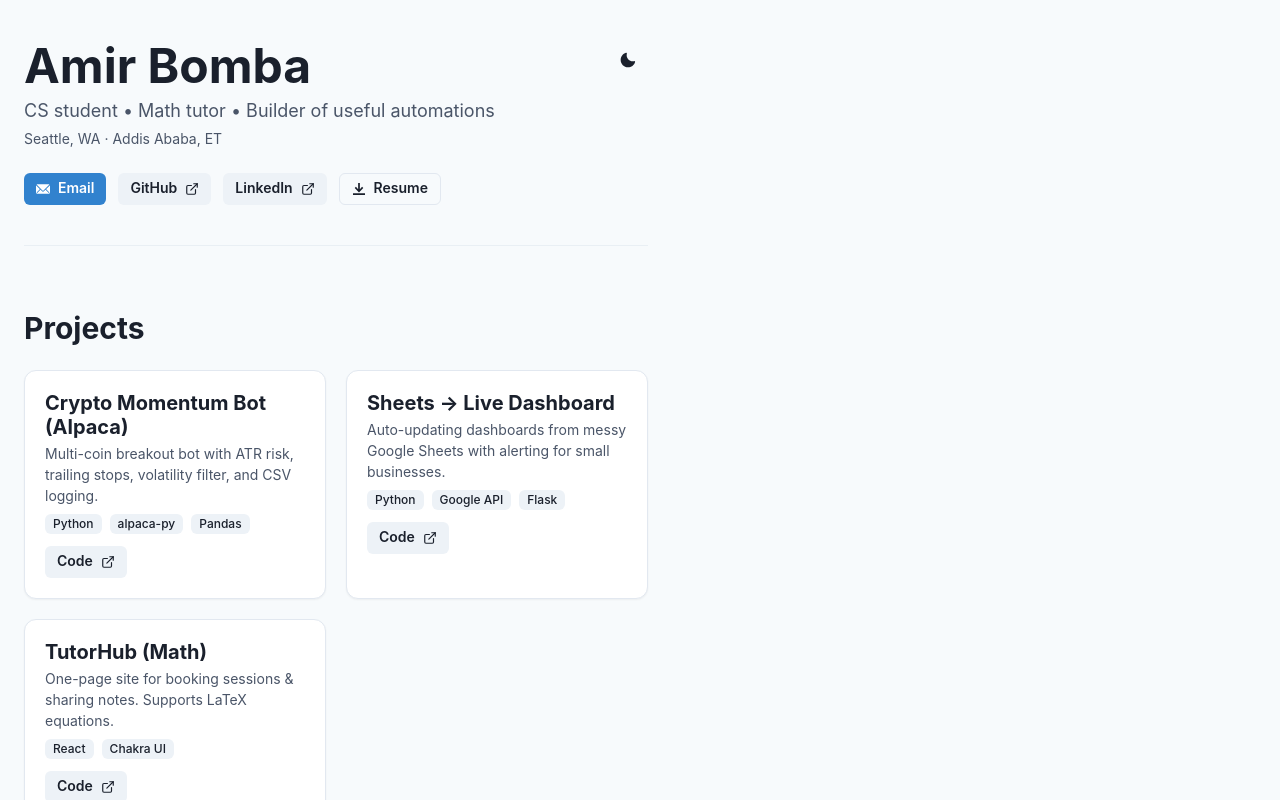
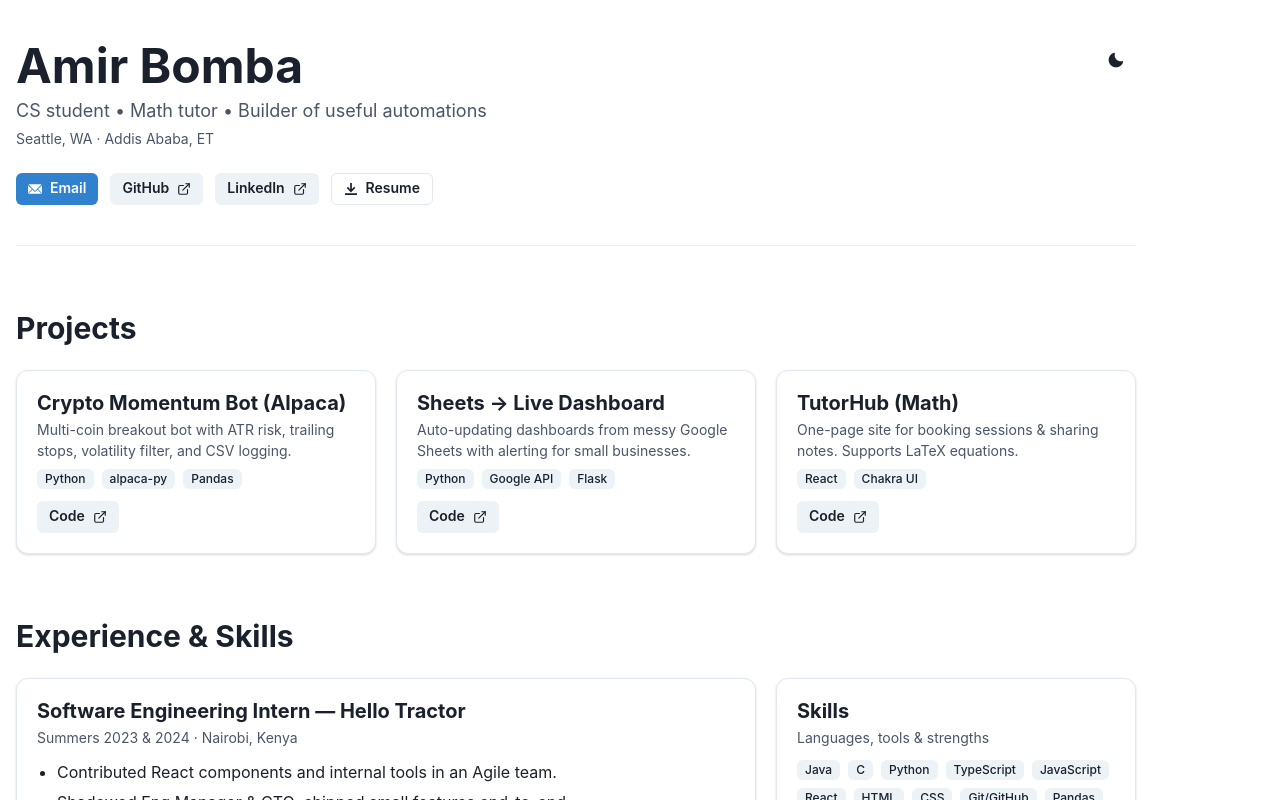
Before and after one commit to Abomba06/my-portfolio, a React (Vite) app: page / in a window 1280 px wide. Shown: the top 800 px of the page. Built offline with nearby package versions, Linux system fonts and the light colour scheme.

Commit message:
fixed formatting and color issues

```diff
--- a/src/App.tsx
+++ b/src/App.tsx
@@ -1,17 +1,42 @@
 // src/App.tsx
 import type { ReactNode } from "react";
 import {
-  Box, Container, Heading, Text, Button, HStack, VStack, Link,
-  SimpleGrid, Stack, Tag, Divider, IconButton, useColorMode,
-  useColorModeValue, Card, CardHeader, CardBody, List, ListItem, Spacer
+  Box,
+  Container,
+  Heading,
+  Text,
+  Button,
+  HStack,
+  VStack,
+  Link,
+  SimpleGrid,
+  Stack,
+  Tag,
+  Divider,
+  IconButton,
+  useColorMode,
+  useColorModeValue,
+  Card,
+  CardHeader,
+  CardBody,
+  List,
+  ListItem,
+  Spacer,
+  Flex,
 } from "@chakra-ui/react";
-import { EmailIcon, ExternalLinkIcon, DownloadIcon, MoonIcon, SunIcon } from "@chakra-ui/icons";
+import {
+  EmailIcon,
+  ExternalLinkIcon,
+  DownloadIcon,
+  MoonIcon,
+  SunIcon,
+} from "@chakra-ui/icons";
 
 /* ---------- Content (edit me) ---------- */
 const LINKS = {
   email: "bomba.amir1@gmail.com",
-  github: "https://github.com/your-username",
-  linkedin: "https://www.linkedin.com/in/your-handle/",
+  github: "https://github.com/Abomba06",
+  linkedin: "https://www.linkedin.com/in/amir-bomba-7b749331a/",
   resume: "/resume.pdf",
 };
 
@@ -21,8 +46,18 @@ const PROFILE = {
   location: "Seattle, WA · Addis Ababa, ET",
 };
 
-type Project = { title: string; desc: string; stack: string[]; links: { code?: string; demo?: string } };
-type Experience = { company: string; role: string; period: string; bullets: string[] };
+type Project = {
+  title: string;
+  desc: string;
+  stack: string[];
+  links: { code?: string; demo?: string };
+};
+type Experience = {
+  company: string;
+  role: string;
+  period: string;
+  bullets: string[];
+};
 type Education = { school: string; detail: string; extra?: string };
 
 const PROJECTS: Project[] = [
@@ -78,29 +113,50 @@ const EXPERIENCE: Experience[] = [
 ];
 
 const SKILLS = [
-  "Java","C","Python","TypeScript","JavaScript","React","HTML","CSS","Git/GitHub",
-  "Pandas","NumPy","Agile/Scrum","Higher-level Math","Problem Solving"
+  "Java",
+  "C",
+  "Python",
+  "TypeScript",
+  "JavaScript",
+  "React",
+  "HTML",
+  "CSS",
+  "Git/GitHub",
+  "Pandas",
+  "NumPy",
+  "Agile/Scrum",
+  "Higher-level Math",
+  "Problem Solving",
 ];
 
 const EDUCATION: Education[] = [
   {
     school: "Temple University",
     detail: "B.S. Computer Science (in progress)",
-    extra: "Coursework: Data Structures, Algorithms, Probability/Statistics, Physics",
+    extra:
+      "Coursework: Data Structures, Algorithms, Probability/Statistics, Physics",
   },
   {
     school: "International Community School of Addis Ababa",
     detail: "IB Diploma (2024)",
-    extra: "HL: Math AA, Business Mgmt, CS · ISSEA captain; high-jump record (2024)",
+    extra:
+      "HL: Math AA, Business Mgmt, CS · ISSEA captain; high-jump record (2024)",
   },
 ];
 
 /* ---------- Layout helpers ---------- */
-interface SectionProps { title: string; children: ReactNode; mt?: number; mb?: number }
+interface SectionProps {
+  title: string;
+  children: ReactNode;
+  mt?: number;
+  mb?: number;
+}
 function Section({ title, children, mt = 16, mb = 8 }: SectionProps) {
   return (
     <Box as="section" mt={mt} mb={mb}>
-      <Heading size="lg" mb={6}>{title}</Heading>
+      <Heading size="lg" mb={6}>
+        {title}
+      </Heading>
       {children}
     </Box>
   );
@@ -114,34 +170,52 @@ export default function App() {
 
   return (
     <Box minH="100vh">
-      <Container maxW="2xl" py={{ base: 8, md: 10 }}>
+      <Container maxW="6xl" py={{ base: 8, md: 10 }}>
         {/* Header / Hero */}
         <HStack align="start" mb={6}>
           <VStack align="start" spacing={1}>
-            <Heading size="2xl" lineHeight={1.1}>{PROFILE.name}</Heading>
-            <Text fontSize="lg" color={subtle}>{PROFILE.tagline}</Text>
-            <Text fontSize="sm" color={subtle}>{PROFILE.location}</Text>
+            <Heading size="2xl" lineHeight={1.1}>
+              {PROFILE.name}
+            </Heading>
+            <Text fontSize="lg" color={subtle}>
+              {PROFILE.tagline}
+            </Text>
+            <Text fontSize="sm" color={subtle}>
+              {PROFILE.location}
+            </Text>
           </VStack>
           <Spacer />
           <IconButton
             aria-label="Toggle color mode"
-            icon={colorMode === "light" ? <MoonIcon/> : <SunIcon/>}
+            icon={colorMode === "light" ? <MoonIcon /> : <SunIcon />}
             onClick={toggleColorMode}
             variant="ghost"
           />
         </HStack>
 
         <HStack spacing={3} mb={10} flexWrap="wrap">
-          <Button as={Link} href={`mailto:${LINKS.email}`} leftIcon={<EmailIcon/>} colorScheme="blue" size="sm">
+          <Button
+            as={Link}
+            href={`mailto:${LINKS.email}`}
+            leftIcon={<EmailIcon />}
+            colorScheme="blue"
+            size="sm"
+          >
             Email
           </Button>
           <Button as={Link} href={LINKS.github} isExternal size="sm">
-            GitHub <ExternalLinkIcon ml={2}/>
+            GitHub <ExternalLinkIcon ml={2} />
           </Button>
           <Button as={Link} href={LINKS.linkedin} isExternal size="sm">
-            LinkedIn <ExternalLinkIcon ml={2}/>
+            LinkedIn <ExternalLinkIcon ml={2} />
           </Button>
-          <Button as={Link} href={LINKS.resume} leftIcon={<DownloadIcon/>} variant="outline" size="sm">
+          <Button
+            as={Link}
+            href={LINKS.resume}
+            leftIcon={<DownloadIcon />}
+            variant="outline"
+            size="sm"
+          >
             Resume
           </Button>
         </HStack>
@@ -150,7 +224,7 @@ export default function App() {
 
         {/* Projects */}
         <Section title="Projects">
-          <SimpleGrid columns={{ base: 1, md: 2 }} spacing={5}>
+          <SimpleGrid columns={{ base: 1, sm: 2, lg: 3 }} spacing={5}>
             {PROJECTS.map((p) => (
               <Card
                 key={p.title}
@@ -160,27 +234,46 @@ export default function App() {
                 borderColor={border}
                 rounded="xl"
                 transition="all .2s ease"
-                _hover={{ transform: "translateY(-2px)", shadow: "md", borderColor: useColorModeValue("gray.300","gray.600") }}
+                _hover={{
+                  transform: "translateY(-2px)",
+                  shadow: "md",
+                  borderColor: useColorModeValue("gray.300", "gray.600"),
+                }}
               >
                 <CardHeader pb={2}>
                   <Heading size="md">{p.title}</Heading>
-                  <Text mt={1} fontSize="sm" color={subtle}>{p.desc}</Text>
+                  <Text mt={1} fontSize="sm" color={subtle}>
+                    {p.desc}
+                  </Text>
                 </CardHeader>
                 <CardBody pt={0}>
                   <HStack spacing={2} mb={3} flexWrap="wrap">
                     {p.stack.map((s) => (
-                      <Tag key={s} size="sm" variant="subtle">{s}</Tag>
+                      <Tag key={s} size="sm" variant="subtle">
+                        {s}
+                      </Tag>
                     ))}
                   </HStack>
                   <HStack spacing={3}>
                     {p.links.code && (
-                      <Button as={Link} href={p.links.code} isExternal size="sm">
-                        Code <ExternalLinkIcon ml={2}/>
+                      <Button
+                        as={Link}
+                        href={p.links.code}
+                        isExternal
+                        size="sm"
+                      >
+                        Code <ExternalLinkIcon ml={2} />
                       </Button>
                     )}
                     {p.links.demo && (
-                      <Button as={Link} href={p.links.demo} isExternal variant="outline" size="sm">
-                        Live Demo <ExternalLinkIcon ml={2}/>
+                      <Button
+                        as={Link}
+                        href={p.links.demo}
+                        isExternal
+                        variant="outline"
+                        size="sm"
+                      >
+                        Live Demo <ExternalLinkIcon ml={2} />
                       </Button>
                     )}
                   </HStack>
@@ -204,12 +297,18 @@ export default function App() {
                     rounded="xl"
                   >
                     <CardHeader pb={1}>
-                      <Heading size="md">{e.role} — {e.company}</Heading>
-                      <Text mt={1} fontSize="sm" color={subtle}>{e.period}</Text>
+                      <Heading size="md">
+                        {e.role} — {e.company}
+                      </Heading>
+                      <Text mt={1} fontSize="sm" color={subtle}>
+                        {e.period}
+                      </Text>
                     </CardHeader>
                     <CardBody pt={2}>
                       <List spacing={1.5} styleType="disc" pl={5}>
-                        {e.bullets.map((b) => <ListItem key={b}>{b}</ListItem>)}
+                        {e.bullets.map((b) => (
+                          <ListItem key={b}>{b}</ListItem>
+                        ))}
                       </List>
                     </CardBody>
                   </Card>
@@ -217,15 +316,24 @@ export default function App() {
               </Stack>
             </Box>
 
-            <Card bg={surface} borderWidth="1px" borderColor={border} rounded="xl">
+            <Card
+              bg={surface}
+              borderWidth="1px"
+              borderColor={border}
+              rounded="xl"
+            >
               <CardHeader pb={1}>
                 <Heading size="md">Skills</Heading>
-                <Text mt={1} fontSize="sm" color={subtle}>Languages, tools & strengths</Text>
+                <Text mt={1} fontSize="sm" color={subtle}>
+                  Languages, tools & strengths
+                </Text>
               </CardHeader>
               <CardBody pt={2}>
                 <HStack spacing={2} flexWrap="wrap">
                   {SKILLS.map((s) => (
-                    <Tag key={s} size="sm" variant="subtle">{s}</Tag>
+                    <Tag key={s} size="sm" variant="subtle">
+                      {s}
+                    </Tag>
                   ))}
                 </HStack>
               </CardBody>
@@ -237,13 +345,23 @@ export default function App() {
         <Section title="Education">
           <SimpleGrid columns={{ base: 1, md: 2 }} spacing={5}>
             {EDUCATION.map((ed) => (
-              <Card key={ed.school} bg={surface} borderWidth="1px" borderColor={border} rounded="xl">
+              <Card
+                key={ed.school}
+                bg={surface}
+                borderWidth="1px"
+                borderColor={border}
+                rounded="xl"
+              >
                 <CardHeader pb={1}>
                   <Heading size="md">{ed.school}</Heading>
-                  <Text mt={1} fontSize="sm" color={subtle}>{ed.detail}</Text>
+                  <Text mt={1} fontSize="sm" color={subtle}>
+                    {ed.detail}
+                  </Text>
                 </CardHeader>
                 <CardBody pt={2}>
-                  <Text fontSize="sm" color={subtle}>{ed.extra}</Text>
+                  <Text fontSize="sm" color={subtle}>
+                    {ed.extra}
+                  </Text>
                 </CardBody>
               </Card>
             ))}
@@ -259,8 +377,12 @@ export default function App() {
           </Text>
           <HStack spacing={4}>
             <Link href={`mailto:${LINKS.email}`}>Email</Link>
-            <Link href={LINKS.github} isExternal>GitHub</Link>
-            <Link href={LINKS.linkedin} isExternal>LinkedIn</Link>
+            <Link href={LINKS.github} isExternal>
+              GitHub
+            </Link>
+            <Link href={LINKS.linkedin} isExternal>
+              LinkedIn
+            </Link>
           </HStack>
         </VStack>
       </Container>
--- a/src/main.tsx
+++ b/src/main.tsx
@@ -2,15 +2,14 @@ import React from "react";
 import ReactDOM from "react-dom/client";
 import { ChakraProvider, ColorModeScript } from "@chakra-ui/react";
 import App from "./App";
-import theme from "./theme";
 import "./index.css";
 
 const rootEl = document.getElementById("root")!;
 
 ReactDOM.createRoot(rootEl).render(
   <React.StrictMode>
-    <ChakraProvider theme={theme}>
-      <ColorModeScript initialColorMode={theme.config.initialColorMode} />
+    <ChakraProvider>
+      <ColorModeScript />
       <App />
     </ChakraProvider>
   </React.StrictMode>
--- a/src/theme.ts
+++ /dev/null
@@ -1,54 +0,0 @@
-import { extendTheme } from "@chakra-ui/react";
-import type { ThemeConfig } from "@chakra-ui/react";
-
-
-const config: ThemeConfig = {
-  initialColorMode: "system",
-  useSystemColorMode: true,
-};
-
-const theme = extendTheme({
-  config,
-  fonts: {
-    heading: "Inter, system-ui, -apple-system, Segoe UI, Roboto, Helvetica, Arial, sans-serif",
-    body: "Inter, system-ui, -apple-system, Segoe UI, Roboto, Helvetica, Arial, sans-serif",
-  },
-  styles: {
-    global: {
-      "html, body, #root": { height: "100%" },
-      body: { bg: "gray.50" },
-    },
-  },
-  semanticTokens: {
-    colors: {
-      surface: { _light: "white", _dark: "gray.800" },
-      subtle: { _light: "gray.600", _dark: "gray.300" },
-      border: { _light: "gray.200", _dark: "gray.700" },
-    },
-  },
-  sizes: {
-    container: { xl: "1024px", "2xl": "1120px" }, // keep content narrower
-  },
-  components: {
-    Container: {
-      baseStyle: { px: { base: 4, md: 6 } },
-    },
-    Card: {
-      baseStyle: {
-        container: {
-          borderWidth: "1px",
-          rounded: "xl",
-          shadow: "sm",
-        },
-      },
-    },
-    Heading: {
-      sizes: {
-        lg: { fontSize: ["xl", "2xl"] },
-        md: { fontSize: ["lg", "xl"] },
-      },
-    },
-  },
-});
-
-export default theme;
```
